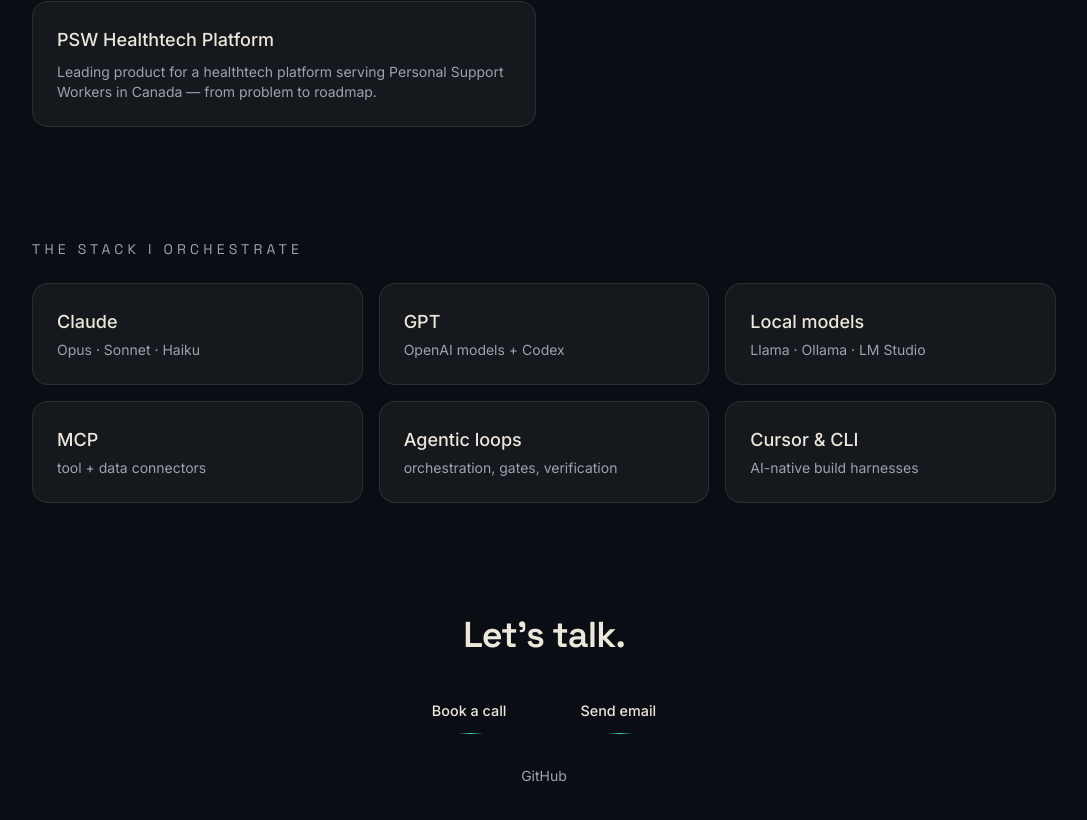
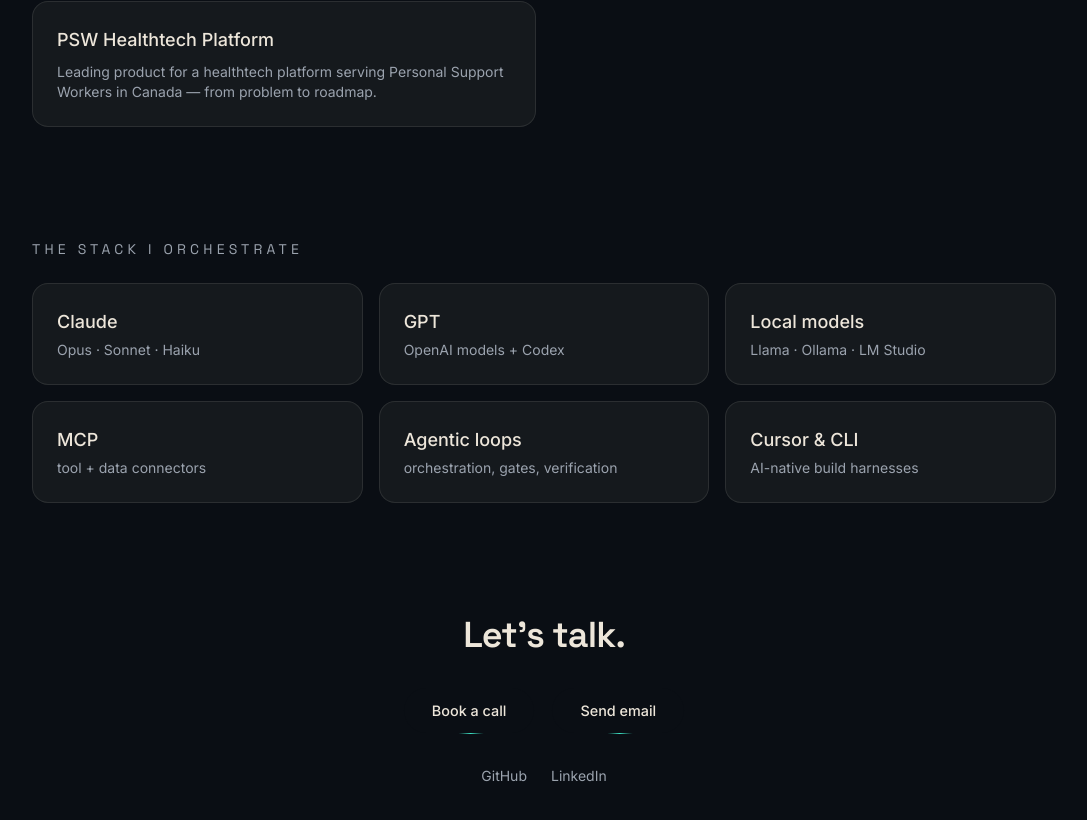
Before and after one commit to schuligan/prateek-portfolio, a Next.js app: page / in a window 1280 px wide. Shown: the part 2608-3428 px from the top of the page, without its empty margins (96-1183 px from the left). Built offline with nearby package versions, Linux system fonts and the light colour scheme; no server answers.

Commit message:
feat: add LinkedIn link to contact (real vanity URL) (#12)

```diff
--- a/components/sections/Contact.tsx
+++ b/components/sections/Contact.tsx
@@ -36,6 +36,14 @@
         >
           GitHub
         </a>
+        <a
+          href={contact.linkedin}
+          target="_blank"
+          rel="noopener noreferrer"
+          className="hover:text-accent"
+        >
+          LinkedIn
+        </a>
       </div>
     </section>
   );
--- a/lib/contact.ts
+++ b/lib/contact.ts
@@ -7,8 +7,8 @@
   bookUrl: "https://cal.com/prateek-jha",
   email: "masters.prateek@gmail.com",
   github: "https://github.com/schuligan",
+  linkedin: "https://www.linkedin.com/in/prateekjha6",
   // No résumé link by design — the CTAs are Book a call + Send email.
-  // LinkedIn intentionally omitted until the real vanity URL is confirmed.
 };
 
 /** Models + tools orchestrated — positions AI fluency, not programming stacks. */
```
